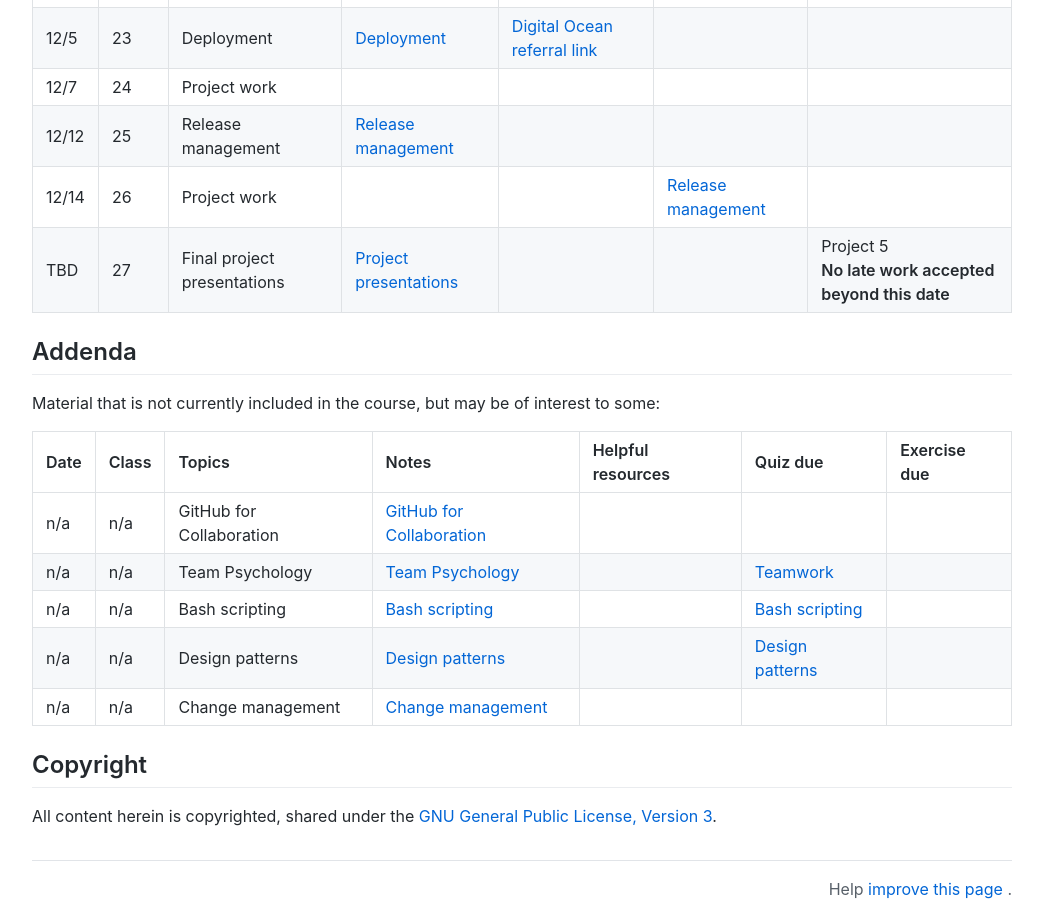
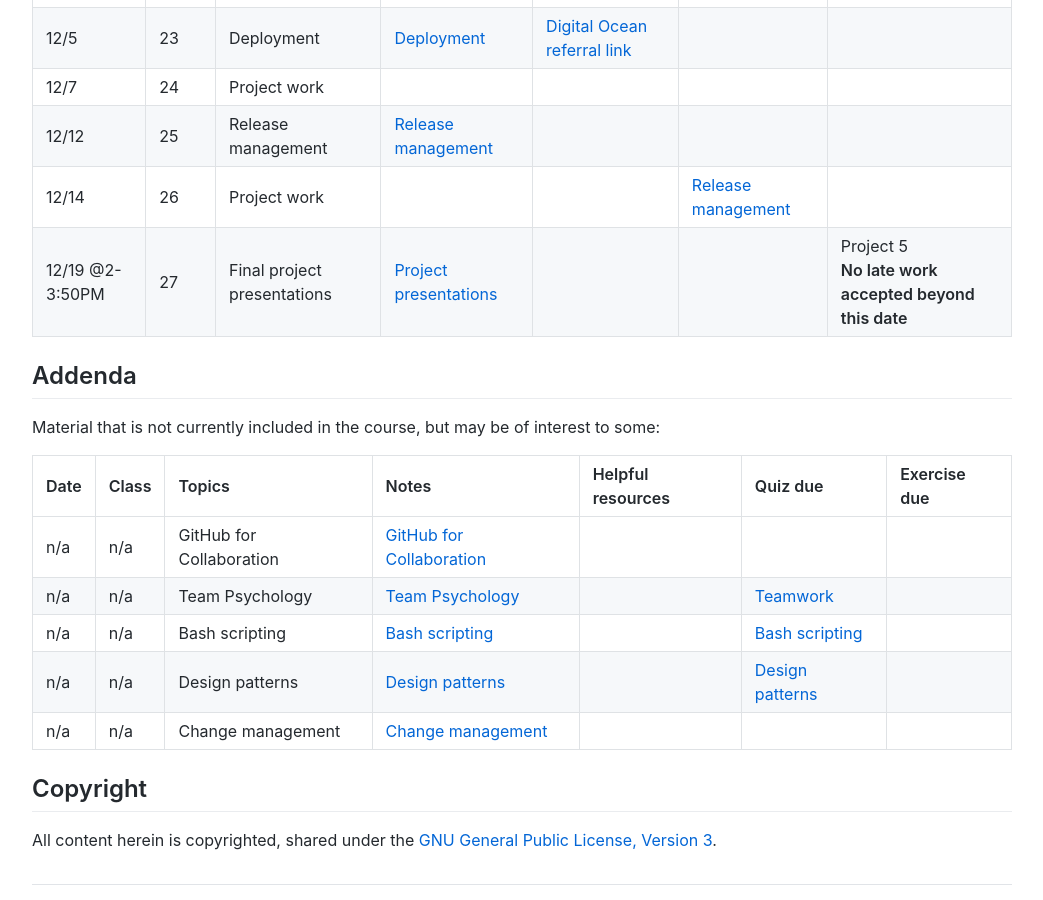
Before and after one commit to nyu-software-engineering/course-materials, a Jekyll site: the page built from content/schedule.md, in a window 1280 px wide and 900 px high, scrolled down 3330 px. Shown: the whole window, without its empty margins (118-1161 px from the left). Built offline with Jekyll 4.4.1, drawn with Linux system fonts in a browser that asks for light colours; comment, search, counter and statistics services are not loaded.

Commit message:
final project date

```diff
--- a/content/schedule.md
+++ b/content/schedule.md
@@ -74,14 +74,14 @@ Containerized apps composed of multiple internetworked subsystems.
 
 Putting it all together.
 
-| Date  | Class | Topics                      | Notes                                                                                         | Helpful resources                                             | Quiz due                                                  | Exercise due                                              |
-| :---- | :---- | :-------------------------- | :-------------------------------------------------------------------------------------------- | :------------------------------------------------------------ | :-------------------------------------------------------- | :-------------------------------------------------------- |
-| 11/30 | 22    | Project 5 kick-off          |                                                                                               |                                                               |                                                           |                                                           |
-| 12/5  | 23    | Deployment                  | [Deployment](slides/deployment/)                                                              | [Digital Ocean referral link](https://m.do.co/c/4d1066078eb0) |                                                           |                                                           |
-| 12/7  | 24    | Project work                |                                                                                               |                                                               |                                                           |                                                           |
-| 12/12 | 25    | Release management          | [Release management](slides/release-management/)                                              |                                                               |                                                           |                                                           |
-| 12/14 | 26    | Project work                |                                                                                               |                                                               | [Release management](https://forms.gle/ZpFBZAtD6hhjdQsZ7) |                                                           |
-| TBD   | 27    | Final project presentations | [Project presentations](https://knowledge.kitchen/Software_engineering_project_presentations) |                                                               |                                                           | Project 5<br />**No late work accepted beyond this date** |
+| Date            | Class | Topics                      | Notes                                                                                         | Helpful resources                                             | Quiz due                                                  | Exercise due                                              |
+| :-------------- | :---- | :-------------------------- | :-------------------------------------------------------------------------------------------- | :------------------------------------------------------------ | :-------------------------------------------------------- | :-------------------------------------------------------- |
+| 11/30           | 22    | Project 5 kick-off          |                                                                                               |                                                               |                                                           |                                                           |
+| 12/5            | 23    | Deployment                  | [Deployment](slides/deployment/)                                                              | [Digital Ocean referral link](https://m.do.co/c/4d1066078eb0) |                                                           |                                                           |
+| 12/7            | 24    | Project work                |                                                                                               |                                                               |                                                           |                                                           |
+| 12/12           | 25    | Release management          | [Release management](slides/release-management/)                                              |                                                               |                                                           |                                                           |
+| 12/14           | 26    | Project work                |                                                                                               |                                                               | [Release management](https://forms.gle/ZpFBZAtD6hhjdQsZ7) |                                                           |
+| 12/19 @2-3:50PM | 27    | Final project presentations | [Project presentations](https://knowledge.kitchen/Software_engineering_project_presentations) |                                                               |                                                           | Project 5<br />**No late work accepted beyond this date** |
 
 ## Addenda
 
```
